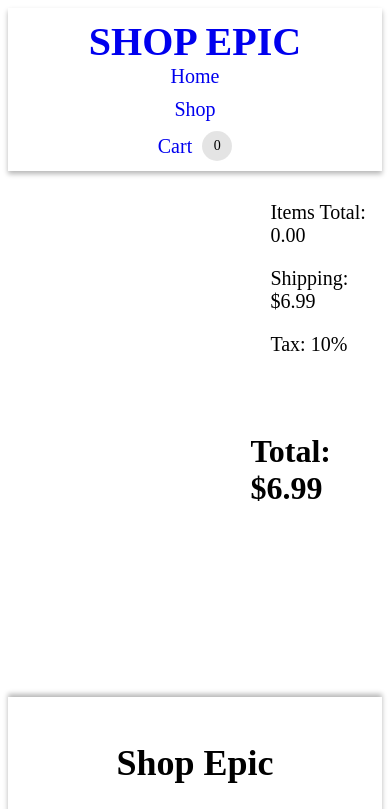
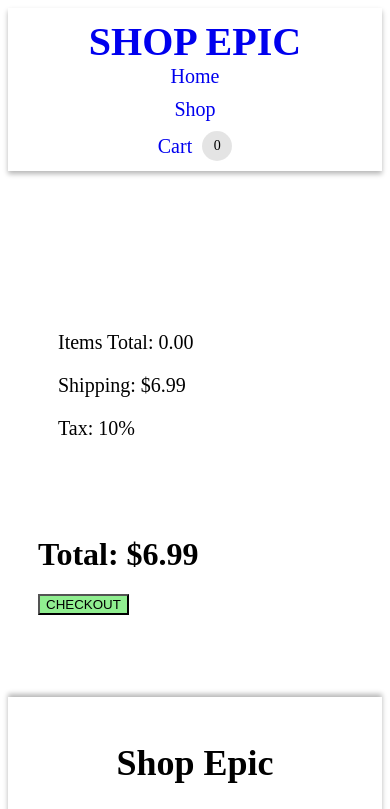
Before and after one commit to TRed91/ShoppingCart, a React (Vite) app: page /cart in a window 390 px wide. Shown: the top 809 px of the page. Built offline with nearby package versions, Linux system fonts and the light colour scheme.

Commit message:
add responsive layout to cart site

```diff
--- a/src/components/Cart/Cart.jsx
+++ b/src/components/Cart/Cart.jsx
@@ -43,6 +43,7 @@ const Cart = () => {
                 </ul>
                 <div className={styles.totalContainer}>
                     <h1>Total: ${((itemsTotal + (itemsTotal * 0.1)) + shipping).toFixed(2)}</h1>
+                    <button className={styles.checkoutButton}>CHECKOUT</button>
                 </div>
             </div>
         </div>
--- a/src/components/Cart/Cart.module.css
+++ b/src/components/Cart/Cart.module.css
@@ -50,6 +50,31 @@ li {
 .totalContainer {
     flex: 3;
     padding: 20px;
-    display: flex;
+}
+
+.checkoutButton {
+    background-color: lightgreen;
+}
+
+@media (min-width: 480px) and (max-width: 1024px) {
+
+    /* Tablest */
+
 
 }
+
+  @media (min-width: 320px) and (max-width: 480px) {
+
+    /* Smartphones */
+    .cartContainer {
+        flex-direction: column;
+    }
+
+    .itemcardContainer{
+        flex-direction: column;
+        height: 250px;
+    }
+
+
+
+}
```
